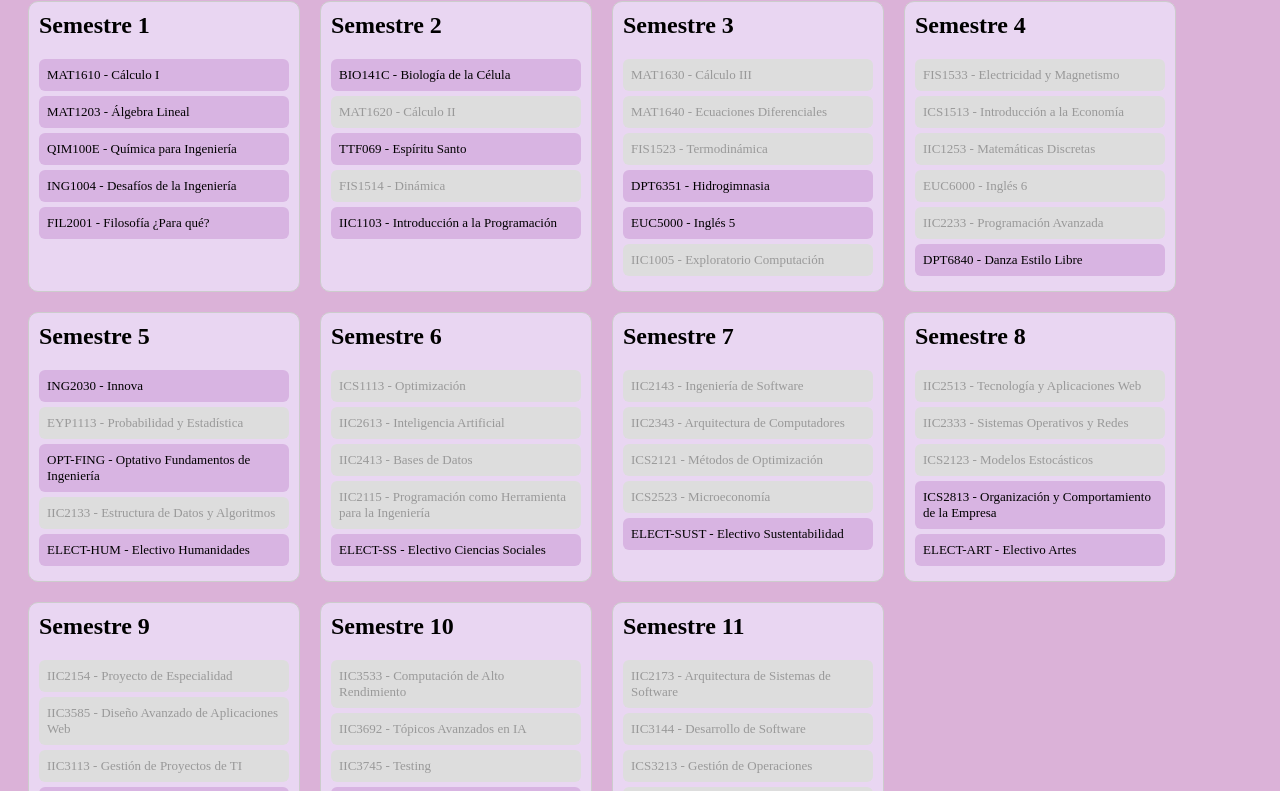
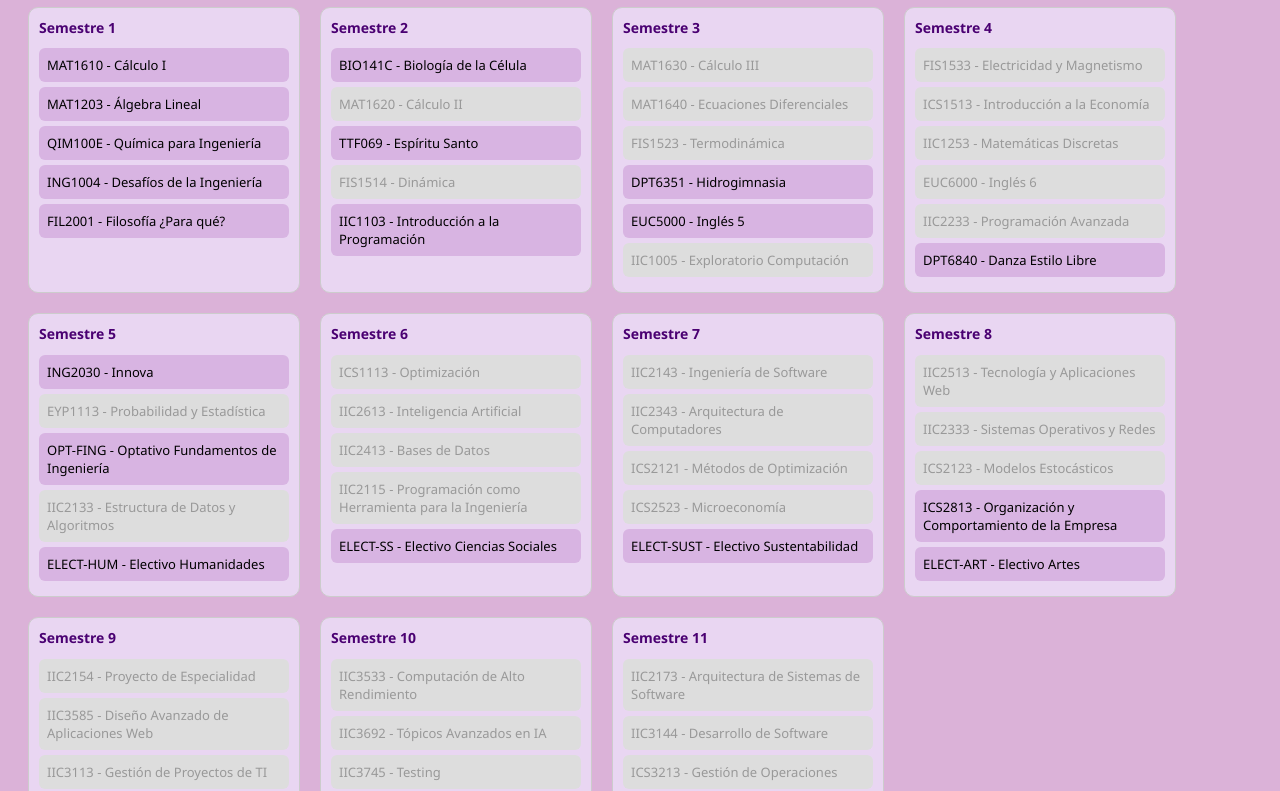
Before and after one commit to danielun01/mallaing, a plain HTML site: page index.html in a window 1280 px wide. Shown: the part 107-898 px from the top of the page. Drawn offline with Linux system fonts and the light colour scheme.

Commit message:
Update style.css

```diff
--- a/style.css
+++ b/style.css
@@ -1,5 +1,5 @@
 body {
-  font-family: winky-rough;
+  font-family:'Segoe UI', sans-serif;
   background: #dbb2d8;
   padding: 20px;
 }
@@ -19,7 +19,9 @@ body {
 }
 
 .semestre h2 {
-  margin-top: 0;
+  margin-top:0;
+  font-size: 14px;
+  color: #4a0072;
 }
 
 .ramo {
@@ -42,14 +44,14 @@ body {
 }
 
 .ramo.available {
-  background: #d8b4e2;
+  background: #d8b4e2; /* morado pastel */
 }
 
 .ramo.approved {
-  background: #d8b4e2;
+  background: #a05cb7; /* morado fuerte */
   color: white;
 }
 
 .ramo.corequisite {
-  border: 2px dashed #d8b4e2;
+  border: 2px dashed #7a2c91;
 }
```
